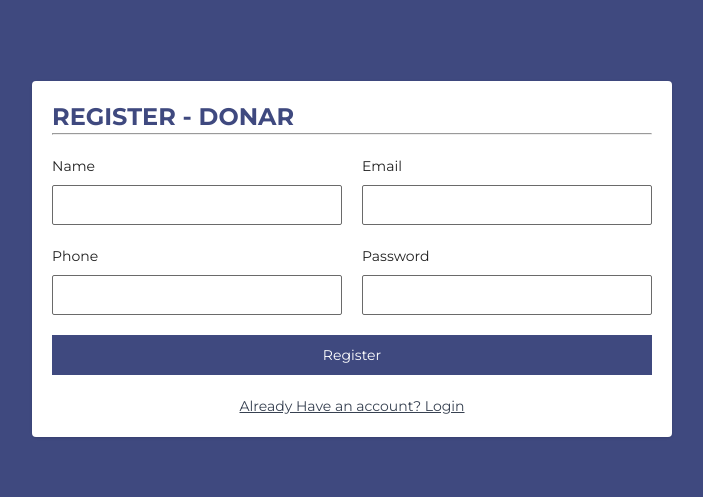
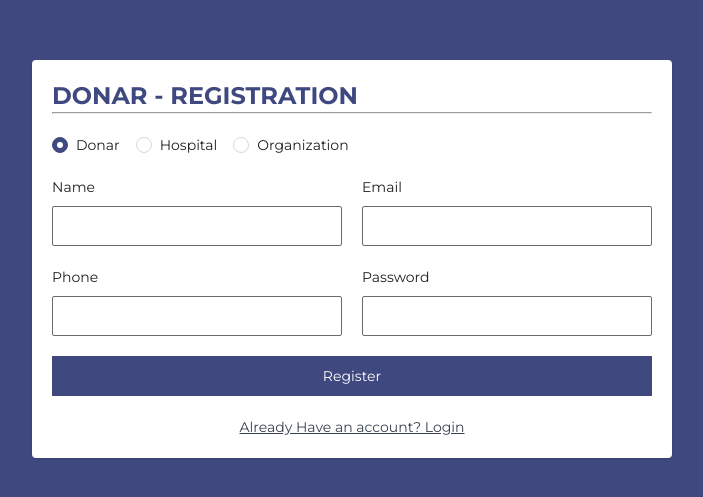
Before and after one commit to jeffch19/Blood-Bank, a React (Create React App) app in the folder client/: page /register in a window 1280 px wide. Shown: the part 141-638 px from the top of the page, without its empty margins (288-991 px from the left). Built offline with nearby package versions, Linux system fonts and the light colour scheme; a web font is replaced by a local one.

Commit message:
registration card for donar hospital and org

```diff
--- a/client/src/index.css
+++ b/client/src/index.css
@@ -4,7 +4,7 @@
 @tailwind utilities;
 
 * {
-  font-family: 'Montserrat', sans-serif;
+  font-family: 'Montserrat', sans-serif !important;
   padding: 0;
   margin: 0;
 }
@@ -16,13 +16,13 @@ button {
   height: 40px !important;
 }
 
-input {
-  height: 40px !important;
+input, textarea {
+  min-height: 40px !important;
   border: 1px solid #6a6a6a !important;
   border-radius: 2px !important;
 }
 
-input:focus{
+input:focus, textarea:focus{
   outline: none !important;
   box-shadow: none !important;
 }
--- /dev/null
+++ b/client/src/pages/Register/OrgHospitalForm.js
@@ -0,0 +1,38 @@
+import { Form, Input } from 'antd'
+import TextArea from 'antd/es/input/TextArea'
+import React from 'react'
+
+function OrgHospitalForm({ type }) {
+  return (
+    <>
+      <Form.Item
+        label={type === 'hospital' ? 'Hospital Name' : 'Organization Name'}
+        name={type === 'hospital' ? 'hospitalName' : 'organizationName'}
+      >
+        <Input />
+      </Form.Item>
+      <Form.Item name='owner' label='Owner'>
+        <Input />
+      </Form.Item>
+      <Form.Item name='email' label='Email'>
+        <Input />
+      </Form.Item>
+      <Form.Item name='phone' label='Phone'>
+        <Input />
+      </Form.Item>
+      <Form.Item name='website' label='Website'>
+          <Input />
+        </Form.Item>
+      <Form.Item name='password' label='Password'>
+          <Input />
+          </Form.Item>
+          <Form.Item name='address' label='Address'
+          className='col-span-2'>
+          <TextArea />
+        </Form.Item>
+
+    </>
+  )
+}
+
+export default OrgHospitalForm
--- a/client/src/pages/Register/index.js
+++ b/client/src/pages/Register/index.js
@@ -1,33 +1,59 @@
 import React from 'react'
-import { Button, Form, Input, } from 'antd';
+import { Button, Form, Input, Radio } from 'antd';
 import { Link, NavLink } from "react-router-dom";
+import OrgHospitalForm from './OrgHospitalForm';
 
 
 function Register() {
-  const [type , setType] = React.useState('donar')
+  const [type, setType] = React.useState('donar')
+
+  const onFinish = (values) => {
+    console.log(values);
+  }
+
+
   return (
     <div className='flex h-screen items-center justify-center bg-primary'>
       <Form
-      layout = "vertical"
-      className = "bg-white rounded shadow grid grid-cols-2 p-5 gap-5 w-1/2"
+        layout="vertical"
+        className="bg-white rounded shadow grid grid-cols-2 p-5 gap-5 w-1/2"
+        onFinish={onFinish}
       >
         <h1 className='col-span-2 uppercase text-2xl'>
-          <span className='text-primary'>Register - DONAR</span>
+          <span className='text-primary'>
+            {type.toUpperCase()} - REGISTRATION
+          </span>
           <hr />
         </h1>
-          <Form.Item label = "Name">
+
+        <Radio.Group onChange={(e) => setType(e.target.value)} value={type}
+          className='col-span-2'>
+          <Radio value="donar">Donar</Radio>
+          <Radio value="hospital">Hospital</Radio>
+          <Radio value="organization">Organization</Radio>
+        </Radio.Group>
+
+        {type === "donar" && (
+          <>
+            {" "}
+            <Form.Item label="Name" name='name'>
               <Input />
             </Form.Item>
-          <Form.Item label = "Email">
+            <Form.Item label="Email" name='email'>
               <Input />
             </Form.Item>
-          <Form.Item label = "Phone">
+            <Form.Item label="Phone" name='phone'>
               <Input />
             </Form.Item>
-          <Form.Item label = "Password">
-            <Input />
+            <Form.Item label="Password" name='password'>
+              <Input type='password' />
             </Form.Item>
-        <Button type="primary" block className='col-span-2'>
+          </>
+        )}
+
+        {type !== "donar" && <OrgHospitalForm type={type} />}
+
+        <Button type="primary" block className='col-span-2' htmlType='submit'>
           Register
         </Button>
         <NavLink to="/login" className="col-span-2 text-center text-gray-700 underline">
```
Lines whose indentation alone changed are shown as unchanged.
